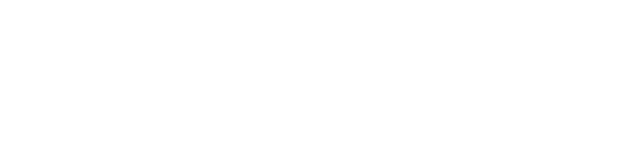
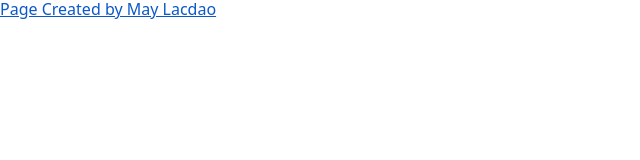
Before and after one commit to maylacdao/D3-challenge, a plain HTML site: page D3_data_journalism/index.html in a window 1280 px wide. Shown: the whole page, without its empty margins (0-640 px from the left). Drawn offline with nearby package versions, Linux system fonts and the light colour scheme.

Commit message:
Update index.html

```diff
--- a/D3_data_journalism/index.html
+++ b/D3_data_journalism/index.html
@@ -13,7 +13,9 @@
     <link rel="stylesheet" href="assets/css/styles.css" />
   </head>
   <body>
-    <footer></footer>
+    <footer>
+      <a href="#" target="_blank"> <h6>Page Created by May Lacdao</h6></a>
+    </footer>
 
     <script
       src="https://cdn.jsdelivr.net/npm/bootstrap@5.0.0-beta1/dist/js/bootstrap.bundle.min.js"
```
